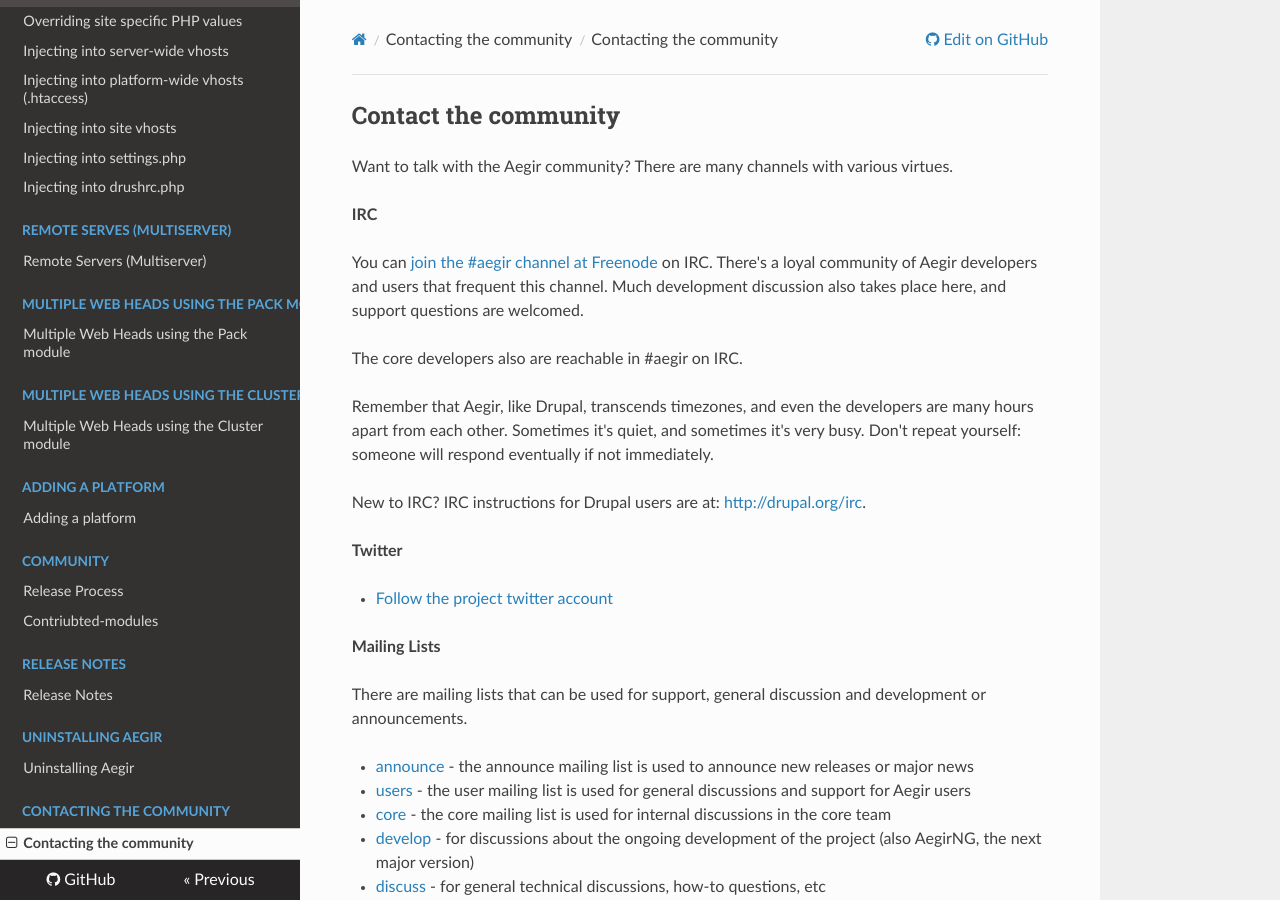
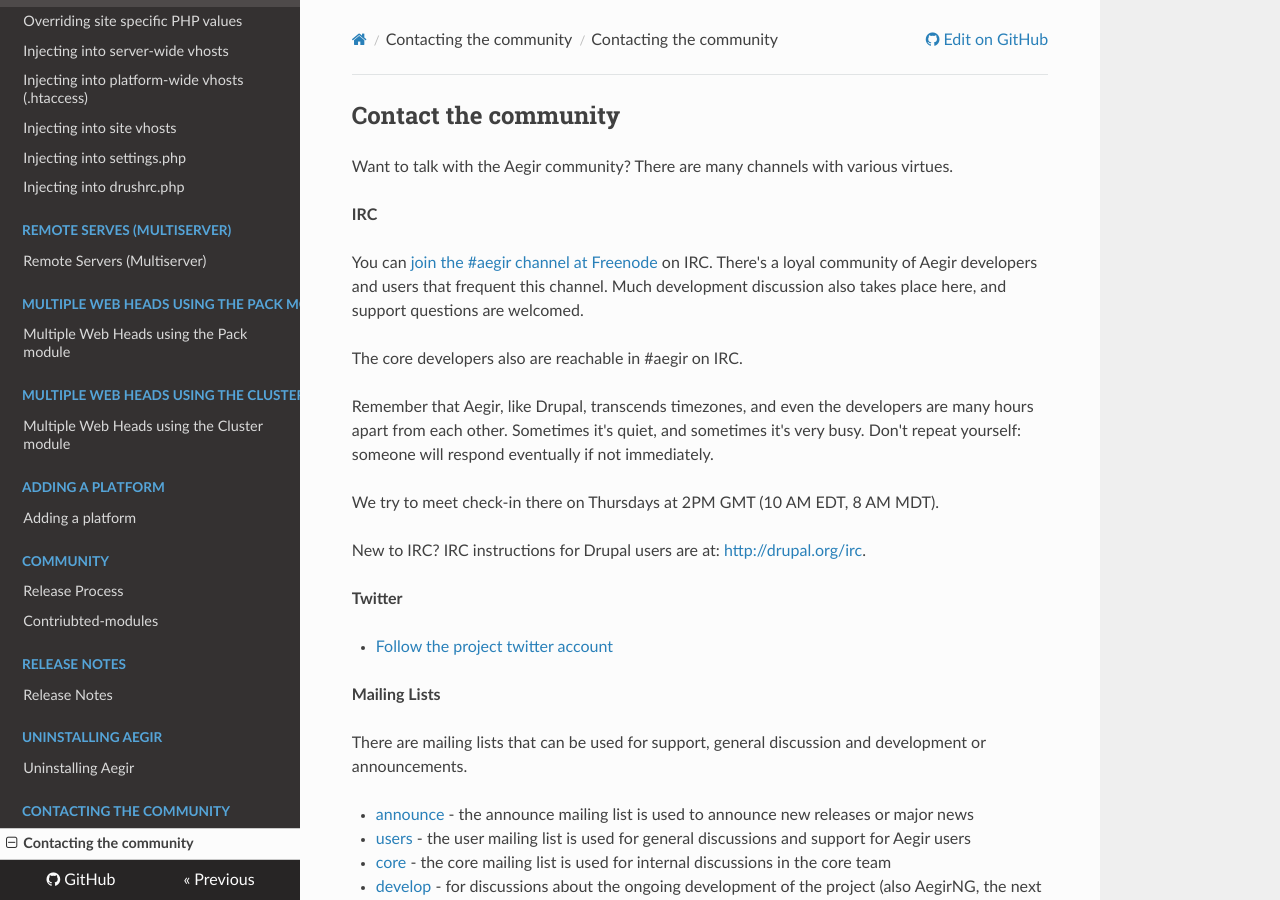
Before and after one commit to aegir-project/documentation, an MkDocs documentation site: the page built from docs/help/contact.md, in a window 1280 px wide and 900 px high. Built offline with MkDocs 1.6.1, drawn with Linux system fonts in a browser that asks for light colours; nearby versions of some CDN libraries; old or Windows-style settings are respelled for this version of MkDocs.

Commit message:
Mention weekly irc check-in

```diff
--- a/docs/help/contact.md
+++ b/docs/help/contact.md
@@ -10,6 +10,8 @@
 The core developers also are reachable in #aegir on IRC.
 
 Remember that Aegir, like Drupal, transcends timezones, and even the developers are many hours apart from each other. Sometimes it's quiet, and sometimes it's very busy. Don't repeat yourself: someone will respond eventually if not immediately.
+
+We try to meet check-in there on Thursdays at 2PM GMT (10 AM EDT, 8 AM MDT).
 
 New to IRC? IRC instructions for Drupal users are at: [http://drupal.org/irc](http://drupal.org/irc "http://drupal.org/irc").
 
```
